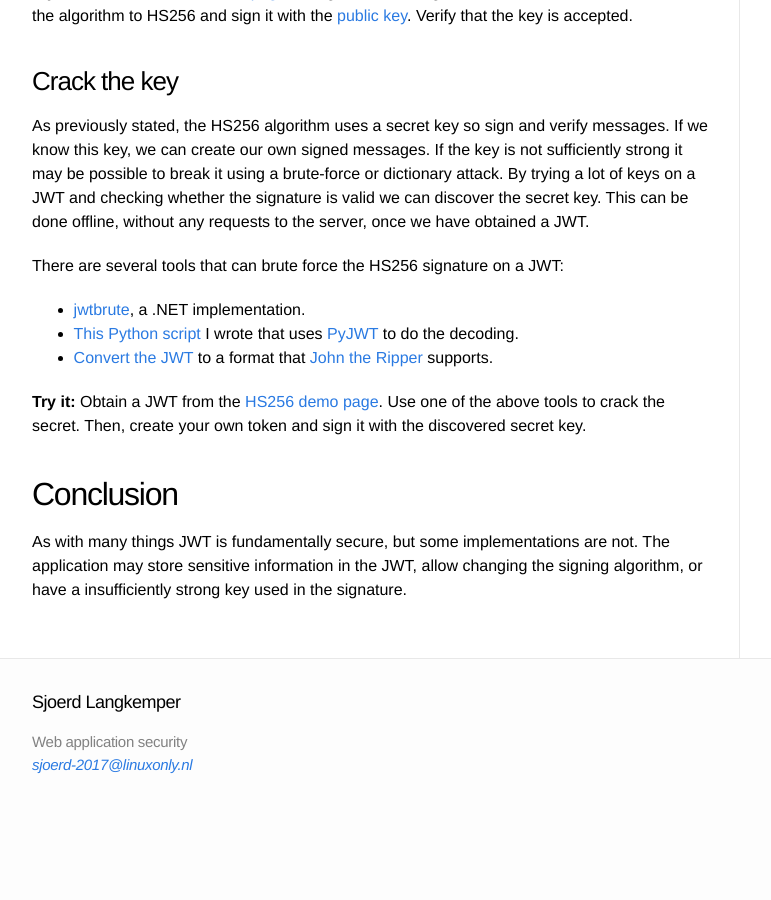
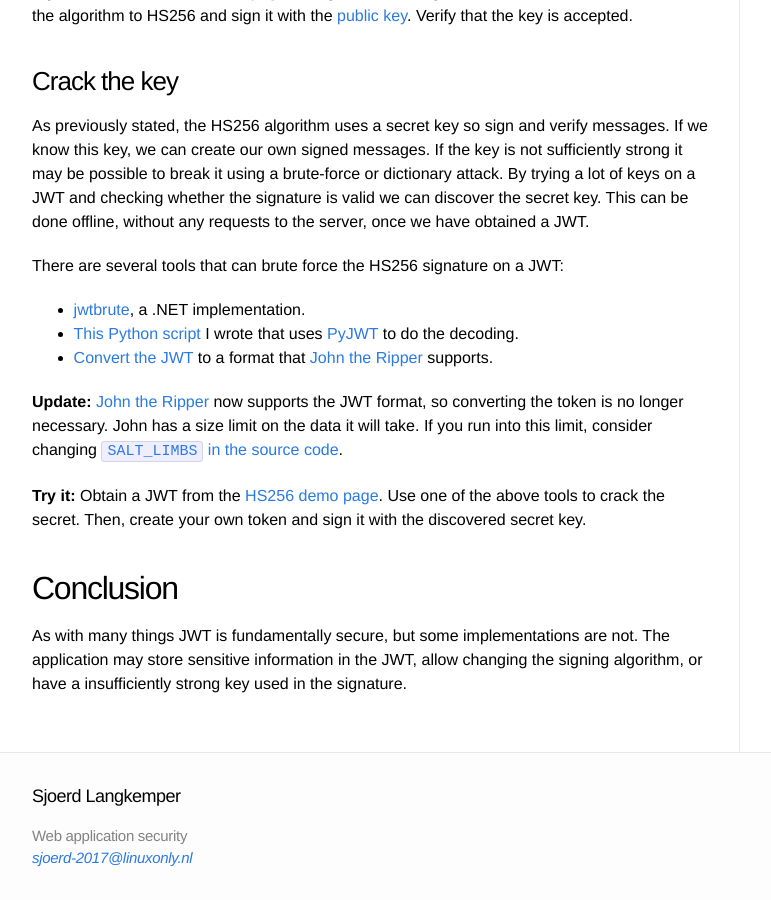
Before and after one commit to Sjord/Sjord.github.io, a Jekyll site: the page built from _posts/2016-09-19-attacking-jwt-authentication.md, in a window 1280 px wide and 900 px high, scrolled down 2548 px. Shown: the whole window, without its empty margins (108-879 px from the left). Built offline with Jekyll 4.4.1, drawn with Linux system fonts in a browser that asks for light colours; before the commit the page ends 3354 px from its top, so only the background shows below that.

Commit message:
Post update
JWTs are now supported by John

```diff
--- a/_posts/2016-09-19-attacking-jwt-authentication.md
+++ b/_posts/2016-09-19-attacking-jwt-authentication.md
@@ -77,6 +77,8 @@
 * [This Python script](https://github.com/Sjord/jwtcrack/blob/master/crackjwt.py) I wrote that uses [PyJWT](https://github.com/jpadilla/pyjwt) to do the decoding.
 * [Convert the JWT](https://github.com/Sjord/jwtcrack/blob/master/jwt2john.py) to a format that [John the Ripper](https://github.com/magnumripper/JohnTheRipper) supports.
 
+**Update:** [John the Ripper](https://github.com/magnumripper/JohnTheRipper) now supports the JWT format, so converting the token is no longer necessary. John has a size limit on the data it will take. If you run into this limit, consider changing [`SALT_LIMBS` in the source code](https://github.com/magnumripper/JohnTheRipper/blob/bleeding-jumbo/src/hmacSHA256_fmt_plug.c#L64).
+
 **Try it:** Obtain a JWT from the [HS256 demo page](http://demo.sjoerdlangkemper.nl/jwtdemo/hs256.php). Use one of the above tools to crack the secret. Then, create your own token and sign it with the discovered secret key.
 
 ## Conclusion
```
